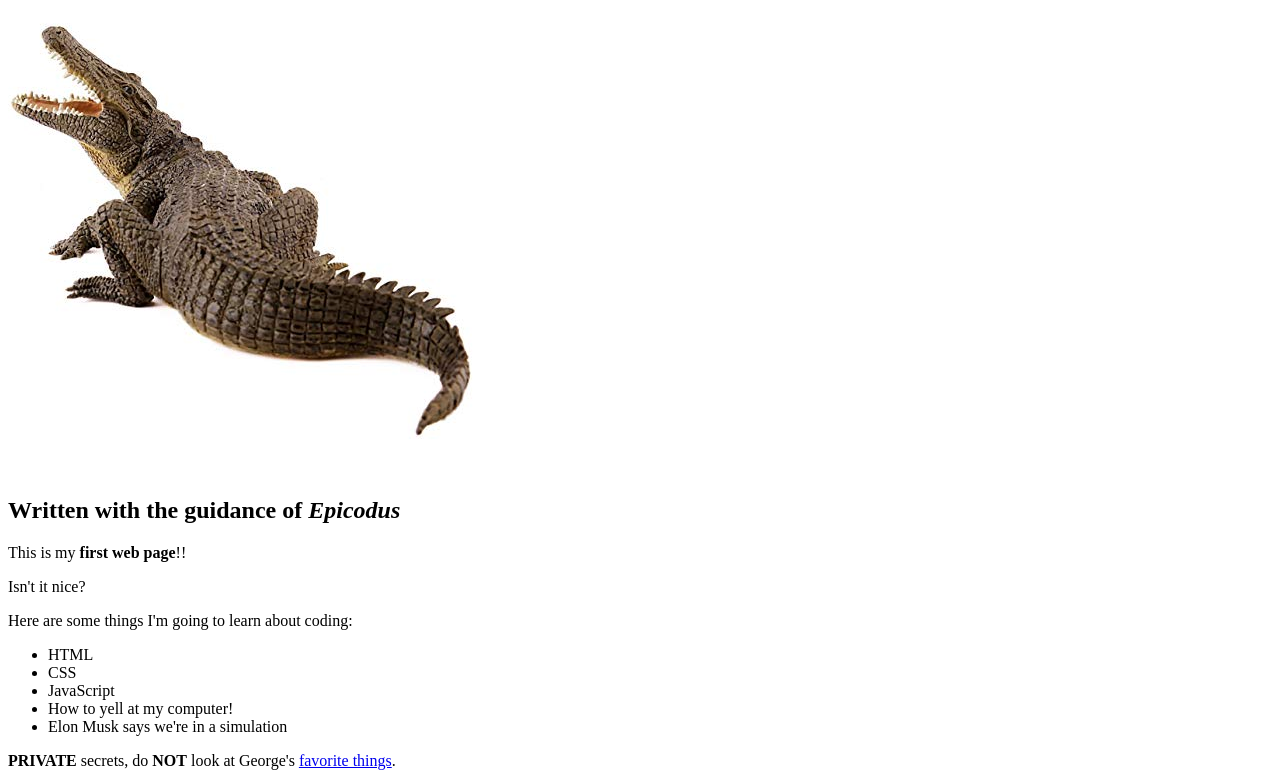
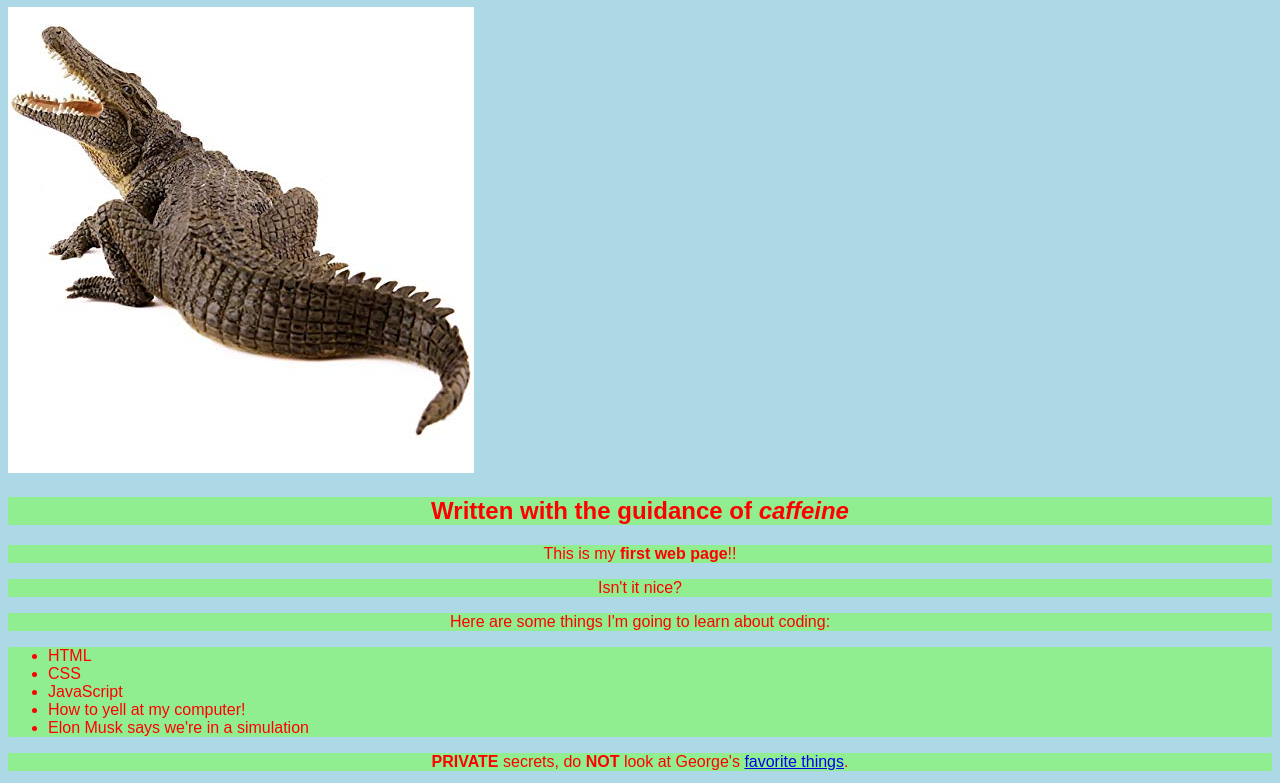
Before and after one commit to travisty12/george, a plain HTML site: page my-first-webpage.html in a window 1280 px wide. Shown: the part 73-856 px from the top of the page. Drawn offline with Linux system fonts and the light colour scheme.

Commit message:
link all pages to css file

```diff
--- a/my-first-webpage.html
+++ b/my-first-webpage.html
@@ -1,12 +1,13 @@
 <!DOCTYPE html>
 <html>
   <head>
+    <link href="css/styles.css" rel="stylesheet" type="text/css">
     <title>BEST Webpage, Voted #1 of Top Webpages</title>
   </head>
   <body>
     <h1>I have <em>no mouth</em> and I must <em>scream</em></h1>
     <img src="img/kitten.jpeg" alt="A photo of a cute kitten.">
-    <h2>Written with the guidance of <em>Epicodus</em></h2>
+    <h2>Written with the guidance of <em>caffeine</em></h2>
     <p>This is my <strong>first web page</strong>!!</p>
     <p>Isn't it nice?</p>
     <p>Here are some things I'm going to learn about coding:</p>
```
Also changed, not shown: blurry-fish.html (+3 -0 lines), die-hard.html (+3 -0 lines), favorite-things.html (+1 -0 lines), ice-cream.html (+3 -0 lines), people.html (+3 -0 lines), pet-site.html (+1 -0 lines), truth.html (+3 -0 lines).
